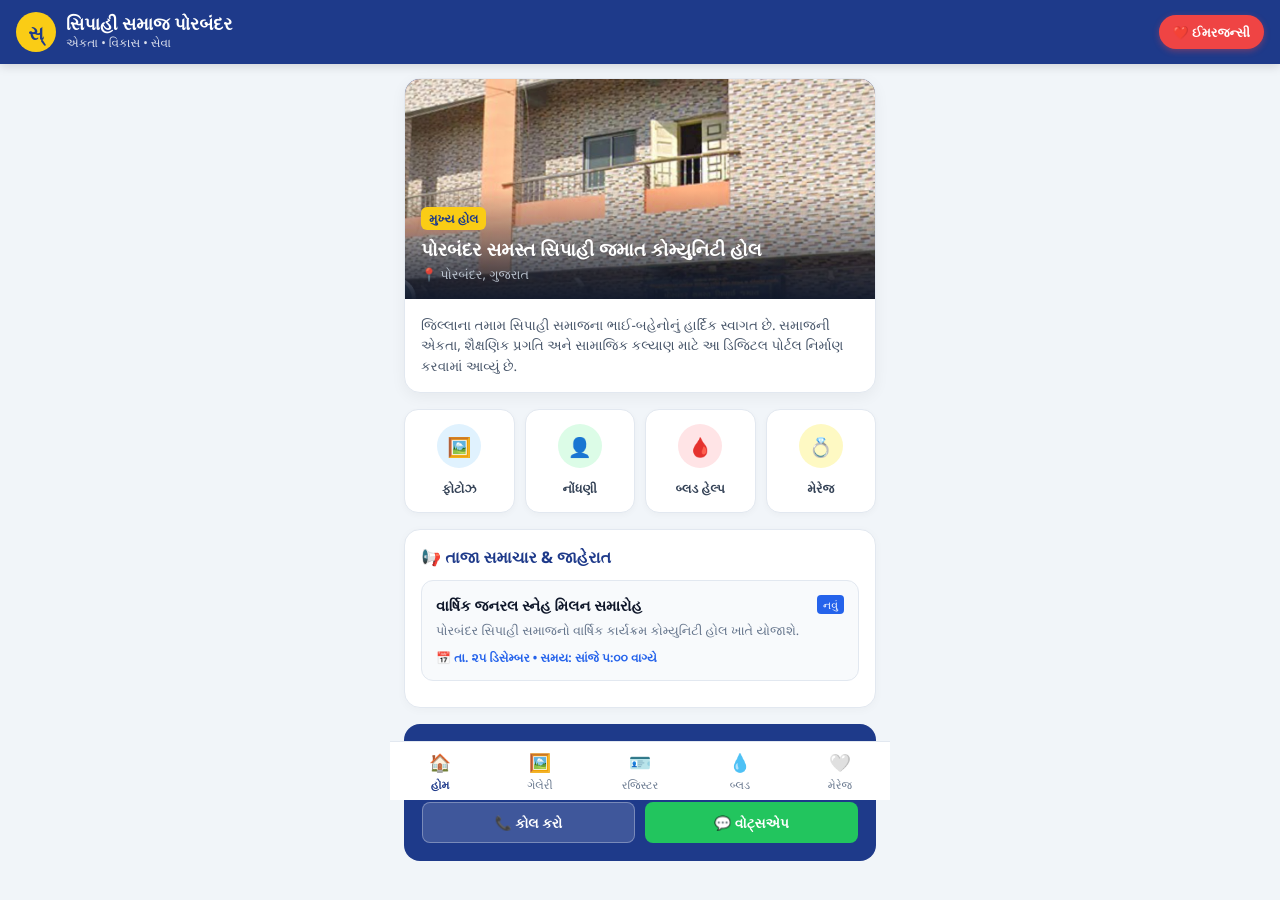
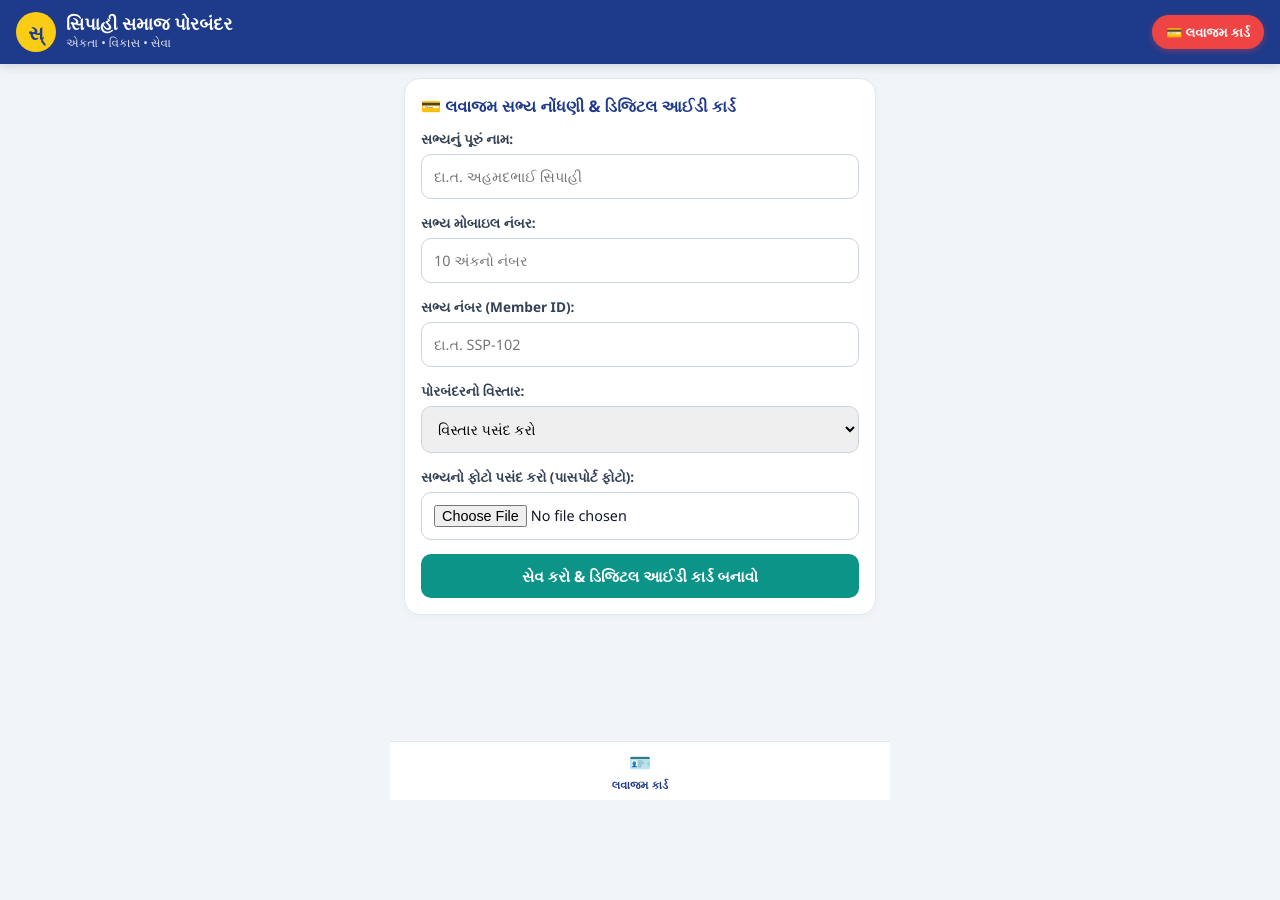
Before and after one commit to yuv693/sipay-samaj-porbandar, a plain HTML site: page index.html in a window 1280 px wide. After the commit the page ends 800 px from the top, so only its background shows below. Drawn offline with Linux system fonts and the light colour scheme.

Commit message:
Enhance ID card generation and update title
Updated title and modified various sections including styles and forms for the ID card generation feature.

```diff
--- a/index.html
+++ b/index.html
@@ -3,7 +3,7 @@
 <head>
   <meta charset="UTF-8">
   <meta name="viewport" content="width=device-width, initial-scale=1.0">
-  <title>સિપાહી સમાજ પોરબંદર</title>
+  <title>સિપાહી સમાજ પોરબંદર - લવાજમ & આઈડી કાર્ડ</title>
   <style>
     :root {
       --primary: #1e3a8a;
@@ -74,88 +74,6 @@
       to { opacity: 1; transform: translateY(0); }
     }
 
-    /* Welcome Hero Card */
-    .hero-card {
-      background: white;
-      border-radius: 16px;
-      overflow: hidden;
-      box-shadow: 0 4px 15px rgba(0,0,0,0.05);
-      margin-bottom: 16px;
-      border: 1px solid #e2e8f0;
-    }
-    .hero-banner {
-      position: relative;
-      height: 220px;
-      background: linear-gradient(135deg, #1e3a8a, #0f172a);
-      color: white;
-    }
-    .hero-banner img {
-      width: 100%;
-      height: 100%;
-      object-fit: cover;
-      display: block;
-    }
-    .hero-overlay {
-      position: absolute;
-      bottom: 0;
-      left: 0;
-      right: 0;
-      padding: 16px;
-      background: linear-gradient(transparent, rgba(15, 23, 42, 0.95));
-    }
-    .badge-yellow {
-      background: #facc15;
-      color: #1e3a8a;
-      font-size: 0.75rem;
-      font-weight: bold;
-      padding: 3px 8px;
-      border-radius: 6px;
-      display: inline-block;
-      margin-bottom: 6px;
-    }
-    .hero-overlay h2 { font-size: 1.15rem; font-weight: 700; color: white; margin-bottom: 4px; }
-    .hero-location { font-size: 0.8rem; opacity: 0.9; color: #cbd5e1; }
-
-    .hero-body {
-      padding: 16px;
-      font-size: 0.85rem;
-      color: #475569;
-      line-height: 1.5;
-    }
-
-    /* Grid Quick Actions */
-    .quick-actions {
-      display: grid;
-      grid-template-columns: repeat(4, 1fr);
-      gap: 10px;
-      margin-bottom: 16px;
-    }
-    .action-btn {
-      background: white;
-      border: 1px solid #e2e8f0;
-      border-radius: 14px;
-      padding: 14px 8px;
-      text-align: center;
-      cursor: pointer;
-      box-shadow: 0 2px 6px rgba(0,0,0,0.03);
-    }
-    .icon-box {
-      width: 44px;
-      height: 44px;
-      border-radius: 50%;
-      margin: 0 auto 8px;
-      display: flex;
-      align-items: center;
-      justify-content: center;
-      font-size: 1.2rem;
-    }
-    .bg-blue { background: #e0f2fe; color: #0284c7; }
-    .bg-green { background: #dcfce7; color: #16a34a; }
-    .bg-red { background: #ffe4e6; color: #e11d48; }
-    .bg-yellow { background: #fef9c3; color: #ca8a04; }
-
-    .action-btn span { font-size: 0.78rem; font-weight: 600; color: #334155; }
-
     /* Section Cards */
     .section-card {
       background: white;
@@ -167,44 +85,88 @@
     }
     .section-title { font-size: 1rem; font-weight: 700; color: #1e3a8a; margin-bottom: 12px; }
 
-    .news-card {
-      background: #f8fafc;
-      border: 1px solid #e2e8f0;
-      border-radius: 12px;
-      padding: 14px;
-      margin-bottom: 10px;
-    }
-    .news-top { display: flex; justify-content: space-between; align-items: flex-start; }
-    .news-top h3 { font-size: 0.92rem; font-weight: 700; color: #0f172a; }
-    .badge-blue { background: #2563eb; color: white; font-size: 0.68rem; padding: 2px 6px; border-radius: 4px; }
-    .news-desc { font-size: 0.8rem; color: #64748b; margin: 6px 0 10px; }
-    .news-meta { font-size: 0.75rem; color: #2563eb; font-weight: 600; }
-
-    /* Contact Card */
-    .contact-card {
-      background: var(--primary);
-      color: white;
-      border-radius: 16px;
-      padding: 18px;
-      margin-bottom: 16px;
-    }
-    .contact-card h3 { font-size: 1rem; color: #facc15; margin-bottom: 6px; }
-    .contact-card p { font-size: 0.8rem; opacity: 0.9; margin-bottom: 14px; }
-    .contact-btns { display: grid; grid-template-columns: 1fr 1fr; gap: 10px; }
-    .btn-call { background: rgba(255,255,255,0.15); color: white; border: 1px solid rgba(255,255,255,0.3); padding: 10px; border-radius: 8px; font-weight: bold; font-size: 0.85rem; cursor: pointer; }
-    .btn-whatsapp { background: #22c55e; color: white; border: none; padding: 10px; border-radius: 8px; font-weight: bold; font-size: 0.85rem; cursor: pointer; }
-
     /* Forms & Inputs */
     .form-group { margin-bottom: 14px; }
     .form-group label { display: block; font-size: 0.85rem; font-weight: 600; margin-bottom: 6px; color: #334155; }
     .form-group input, .form-group select { width: 100%; padding: 12px; border: 1px solid #cbd5e1; border-radius: 10px; font-size: 0.9rem; outline: none; }
     .btn-submit { background: var(--secondary); color: white; border: none; padding: 12px; border-radius: 10px; width: 100%; font-weight: bold; font-size: 0.95rem; cursor: pointer; }
-    .btn-danger { background: var(--accent-red); }
 
-    /* Gallery Grid */
-    .gallery-grid { display: grid; grid-template-columns: repeat(2, 1fr); gap: 10px; }
-    .gallery-item { border-radius: 12px; overflow: hidden; height: 130px; background: #e2e8f0; }
-    .gallery-item img { width: 100%; height: 100%; object-fit: cover; }
+    /* ID Card Design */
+    .id-card-wrapper {
+      display: none;
+      margin-top: 20px;
+    }
+    .id-card {
+      background: linear-gradient(135deg, #ffffff, #f8fafc);
+      border: 2px solid var(--primary);
+      border-radius: 14px;
+      padding: 16px;
+      box-shadow: 0 8px 20px rgba(0,0,0,0.12);
+      position: relative;
+      overflow: hidden;
+    }
+    .id-card-header {
+      background: var(--primary);
+      color: white;
+      margin: -16px -16px 14px -16px;
+      padding: 12px;
+      text-align: center;
+      border-bottom: 3px solid #facc15;
+    }
+    .id-card-header h3 { font-size: 0.95rem; font-weight: bold; }
+    .id-card-header p { font-size: 0.7rem; opacity: 0.9; }
+
+    .id-card-body {
+      display: flex;
+      gap: 12px;
+      align-items: center;
+    }
+    .id-photo-box {
+      width: 80px;
+      height: 95px;
+      background: #e2e8f0;
+      border: 2px solid #cbd5e1;
+      border-radius: 8px;
+      display: flex;
+      align-items: center;
+      justify-content: center;
+      overflow: hidden;
+      flex-shrink: 0;
+    }
+    .id-photo-box img {
+      width: 100%;
+      height: 100%;
+      object-fit: cover;
+    }
+    .id-details { font-size: 0.82rem; color: #1e293b; line-height: 1.6; }
+    .id-details strong { color: var(--primary); }
+    .id-number-tag {
+      background: #fef9c3;
+      border: 1px dashed #ca8a04;
+      padding: 4px 8px;
+      border-radius: 6px;
+      font-weight: bold;
+      display: inline-block;
+      margin-top: 4px;
+      color: #854d0e;
+    }
+    .id-card-footer {
+      margin-top: 14px;
+      padding-top: 8px;
+      border-top: 1px solid #e2e8f0;
+      display: flex;
+      justify-content: space-between;
+      align-items: center;
+      font-size: 0.7rem;
+      color: #64748b;
+    }
+    .verified-badge {
+      background: #dcfce7;
+      color: #16a34a;
+      padding: 2px 8px;
+      border-radius: 12px;
+      font-weight: bold;
+    }
 
     /* Bottom Nav */
     .bottom-nav {
@@ -248,135 +210,78 @@
         <p>એકતા • વિકાસ • સેવા</p>
       </div>
     </div>
-    <button class="btn-emergency" onclick="openTab('blood')">
-      ❤️ ઈમરજન્સી
+    <button class="btn-emergency" onclick="openTab('lavajam')">
+      💳 લવાજમ કાર્ડ
     </button>
   </div>
 
   <div class="container">
 
-    <!-- PAGE 1: HOME -->
-    <div id="page-home" class="tab-page active">
-      <div class="hero-card">
-        <div class="hero-banner">
-          <img src="1000385514.jpg" alt="પોરબંદર સિપાહી સમાજ હોલ">
-          <div class="hero-overlay">
-            <span class="badge-yellow">મુખ્ય હોલ</span>
-            <h2>પોરબંદર સમસ્ત સિપાહી જમાત કોમ્યુનિટી હોલ</h2>
-            <div class="hero-location">📍 પોરબંદર, ગુજરાત</div>
-          </div>
-        </div>
-        <div class="hero-body">
-          જિલ્લાના તમામ સિપાહી સમાજના ભાઈ-બહેનોનું હાર્દિક સ્વાગત છે. સમાજની એકતા, શૈક્ષણિક પ્રગતિ અને સામાજિક કલ્યાણ માટે આ ડિજિટલ પોર્ટલ નિર્માણ કરવામાં આવ્યું છે.
-        </div>
-      </div>
-
-      <!-- Quick Action Buttons -->
-      <div class="quick-actions">
-        <div class="action-btn" onclick="openTab('gallery')">
-          <div class="icon-box bg-blue">🖼️</div>
-          <span>ફોટોઝ</span>
-        </div>
-        <div class="action-btn" onclick="openTab('register')">
-          <div class="icon-box bg-green">👤</div>
-          <span>નોંધણી</span>
-        </div>
-        <div class="action-btn" onclick="openTab('blood')">
-          <div class="icon-box bg-red">🩸</div>
-          <span>બ્લડ હેલ્પ</span>
-        </div>
-        <div class="action-btn" onclick="openTab('marriage')">
-          <div class="icon-box bg-yellow">💍</div>
-          <span>મેરેજ</span>
-        </div>
-      </div>
-
-      <!-- News Section -->
+    <!-- PAGE: LAVAJAM & ID CARD GENERATOR -->
+    <div id="page-lavajam" class="tab-page active">
       <div class="section-card">
-        <div class="section-title">📢 તાજા સમાચાર & જાહેરાત</div>
-        <div class="news-card">
-          <div class="news-top">
-            <h3>વાર્ષિક જનરલ સ્નેહ મિલન સમારોહ</h3>
-            <span class="badge-blue">નવું</span>
-          </div>
-          <div class="news-desc">પોરબંદર સિપાહી સમાજનો વાર્ષિક કાર્યક્રમ કોમ્યુનિટી હોલ ખાતે યોજાશે.</div>
-          <div class="news-meta">📅 તા. ૨૫ ડિસેમ્બર • સમય: સાંજે ૫:૦૦ વાગ્યે</div>
-        </div>
-      </div>
-
-      <!-- Contact -->
-      <div class="contact-card">
-        <h3>મદદ અથવા સંપર્ક માટે</h3>
-        <p>કોમ્યુનિટી હોલ બુકિંગ અને અન્ય માહિતી માટે જમાત કાર્યાલયનો સંપર્ક કરો.</p>
-        <div class="contact-btns">
-          <button class="btn-call" onclick="window.location.href='tel:9825000000'">📞 કોલ કરો</button>
-          <button class="btn-whatsapp" onclick="window.location.href='https://wa.me/919825000000'">💬 વોટ્સએપ</button>
-        </div>
-      </div>
-    </div>
-
-    <!-- PAGE 2: GALLERY -->
-    <div id="page-gallery" class="tab-page">
-      <div class="section-card">
-        <div class="section-title">🖼️ સમાજ ફોટો ગેલેરી</div>
-        <div class="gallery-grid">
-          <div class="gallery-item">
-            <img src="1000385514.jpg" alt="Hall">
-          </div>
-        </div>
-      </div>
-    </div>
-
-    <!-- PAGE 3: REGISTER -->
-    <div id="page-register" class="tab-page">
-      <div class="section-card">
-        <div class="section-title">👤 સભ્ય નોંધણી ફોર્મ</div>
-        <form onsubmit="alert('તમારું રજીસ્ટ્રેશન થઈ ગયું છે!'); return false;">
+        <div class="section-title">💳 લવાજમ સભ્ય નોંધણી & ડિજિટલ આઈડી કાર્ડ</div>
+        <form id="lavajamForm" onsubmit="generateCard(event)">
           <div class="form-group">
-            <label>પૂરું નામ:</label>
-            <input type="text" placeholder="નામ દાખલ કરો" required>
+            <label>સભ્યનું પૂરું નામ:</label>
+            <input type="text" id="mName" placeholder="દા.ત. અહમદભાઈ સિપાહી" required>
           </div>
           <div class="form-group">
-            <label>મોબાઇલ નંબર:</label>
-            <input type="tel" placeholder="10 અંકનો નંબર" pattern="[0-9]{10}" required>
+            <label>સભ્ય મોબાઇલ નંબર:</label>
+            <input type="tel" id="mMobile" placeholder="10 અંકનો નંબર" pattern="[0-9]{10}" required>
           </div>
           <div class="form-group">
-            <label>વિસ્તાર (પોરબંદર):</label>
-            <select required>
+            <label>સભ્ય નંબર (Member ID):</label>
+            <input type="text" id="mNumber" placeholder="દા.ત. SSP-102" required>
+          </div>
+          <div class="form-group">
+            <label>પોરબંદરનો વિસ્તાર:</label>
+            <select id="mArea" required>
               <option value="">વિસ્તાર પસંદ કરો</option>
               <option>છાયા</option>
               <option>ઝુરીબાગ</option>
               <option>ખાપટ</option>
               <option>બોખીરા</option>
-              <option>સિટી / મેમણવાડ</option>
+              <option>મેમણવાડ / સિટી</option>
             </select>
           </div>
-          <button type="submit" class="btn-submit">સેવ કરો</button>
+          <!-- Photo Upload Option -->
+          <div class="form-group">
+            <label>સભ્યનો ફોટો પસંદ કરો (પાસપોર્ટ ફોટો):</label>
+            <input type="file" id="mPhoto" accept="image/*" onchange="previewUserPhoto(event)">
+          </div>
+          <button type="submit" class="btn-submit">સેવ કરો & ડિજિટલ આઈડી કાર્ડ બનાવો</button>
         </form>
-      </div>
-    </div>
 
-    <!-- PAGE 4: BLOOD HELP -->
-    <div id="page-blood" class="tab-page">
-      <div class="section-card">
-        <div class="section-title">🩸 ઈમરજન્સી બ્લડ ડોનેશન</div>
-        <div class="form-group">
-          <label>જરૂરી બ્લડ ગ્રુપ પસંદ કરો:</label>
-          <select id="bgSelect">
-            <option>A+</option><option>B+</option><option>O+</option><option>AB+</option><option>O-</option>
-          </select>
+        <!-- Digital ID Card Preview -->
+        <div class="id-card-wrapper" id="idCardWrapper">
+          <div class="id-card">
+            <div class="id-card-header">
+              <h3>પોરબંદર સમસ્ત સિપાહી જમાત</h3>
+              <p>ડિજિટલ સભ્ય ઓળખપત્ર (Member ID Card)</p>
+            </div>
+            <div class="id-card-body">
+              <div class="id-photo-box">
+                <img id="cardUserPhoto" src="" alt="સભ્યનો ફોટો" style="display:none;">
+                <span id="photoPlaceholderText" style="font-size:2rem;">👤</span>
+              </div>
+              <div class="id-details">
+                <div><strong>નામ:</strong> <span id="cardName">-</span></div>
+                <div><strong>મોબાઇલ:</strong> <span id="cardMobile">-</span></div>
+                <div><strong>વિસ્તાર:</strong> <span id="cardArea">-</span></div>
+                <div class="id-number-tag">સભ્ય નં: <span id="cardNumber">-</span></div>
+              </div>
+            </div>
+            <div class="id-card-footer">
+              <span>📍 પોરબંદર, ગુજરાત</span>
+              <span class="verified-badge">✓ પ્રમાણિત સભ્ય</span>
+            </div>
+          </div>
+          <p style="text-align:center; font-size:0.75rem; color:#64748b; margin-top:8px;">
+            📸 આ કાર્ડનો સ્ક્રીનશોટ પાડીને સાચવી રાખો.
+          </p>
         </div>
-        <button class="btn-submit btn-danger" onclick="searchBlood()">રક્તદાતા શોધો</button>
-        <div id="bloodResult" style="margin-top:15px;"></div>
-      </div>
-    </div>
 
-    <!-- PAGE 5: MARRIAGE -->
-    <div id="page-marriage" class="tab-page">
-      <div class="section-card">
-        <div class="section-title">💍 વિવાહ / મેટ્રિમોનિયલ</div>
-        <p style="font-size:0.85rem; color:#64748b; margin-bottom:15px;">સમાજના યુવક-યુવતીઓ માટે બાયોડેટા નોંધણી.</p>
-        <button class="btn-submit" onclick="alert('બાયોડેટા ફોર્મ ઓપન થશે.')">➕ બાયોડેટા ઉમેરો</button>
       </div>
     </div>
 
@@ -384,49 +289,60 @@
 
   <!-- Bottom Navigation -->
   <div class="bottom-nav">
-    <button class="nav-item active" id="btn-home" onclick="openTab('home')">
-      <span class="nav-icon">🏠</span>
-      <span>હોમ</span>
-    </button>
-    <button class="nav-item" id="btn-gallery" onclick="openTab('gallery')">
-      <span class="nav-icon">🖼️</span>
-      <span>ગેલેરી</span>
-    </button>
-    <button class="nav-item" id="btn-register" onclick="openTab('register')">
+    <button class="nav-item active" id="btn-lavajam" onclick="openTab('lavajam')">
       <span class="nav-icon">🪪</span>
-      <span>રજિસ્ટર</span>
-    </button>
-    <button class="nav-item" id="btn-blood" onclick="openTab('blood')">
-      <span class="nav-icon">💧</span>
-      <span>બ્લડ</span>
-    </button>
-    <button class="nav-item" id="btn-marriage" onclick="openTab('marriage')">
-      <span class="nav-icon">🤍</span>
-      <span>મેરેજ</span>
+      <span>લવાજમ કાર્ડ</span>
     </button>
   </div>
 
   <script>
+    let uploadedPhotoUrl = "";
+
     function openTab(tabName) {
-      // Hide all pages
       document.querySelectorAll('.tab-page').forEach(page => page.classList.remove('active'));
       document.querySelectorAll('.nav-item').forEach(btn => btn.classList.remove('active'));
-
-      // Show selected page
       document.getElementById('page-' + tabName).classList.add('active');
       document.getElementById('btn-' + tabName).classList.add('active');
-      window.scrollTo(0, 0);
     }
 
-    function searchBlood() {
-      const bg = document.getElementById('bgSelect').value;
-      document.getElementById('bloodResult').innerHTML = `
-        <div style="background:#f1f5f9; padding:12px; border-radius:8px; border-left:4px solid #ef4444; font-size:0.85rem;">
-          <strong>પોરબંદર ${bg} રક્તદાતા:</strong><br>
-          1. અહમદભાઈ સિપાહી (છાયા) - 98250xxxxx<br>
-          2. રફીકભાઈ સિપાહી (ઝુરીબાગ) - 98980xxxxx
-        </div>
-      `;
+    function previewUserPhoto(event) {
+      const file = event.target.files[0];
+      if (file) {
+        const reader = new FileReader();
+        reader.onload = function(e) {
+          uploadedPhotoUrl = e.target.result;
+        }
+        reader.readAsDataURL(file);
+      }
+    }
+
+    function generateCard(event) {
+      event.preventDefault();
+
+      const name = document.getElementById('mName').value;
+      const mobile = document.getElementById('mMobile').value;
+      const num = document.getElementById('mNumber').value;
+      const area = document.getElementById('mArea').value;
+
+      document.getElementById('cardName').innerText = name;
+      document.getElementById('cardMobile').innerText = mobile;
+      document.getElementById('cardNumber').innerText = num;
+      document.getElementById('cardArea').innerText = area;
+
+      const imgElement = document.getElementById('cardUserPhoto');
+      const placeholderText = document.getElementById('photoPlaceholderText');
+
+      if (uploadedPhotoUrl) {
+        imgElement.src = uploadedPhotoUrl;
+        imgElement.style.display = 'block';
+        placeholderText.style.display = 'none';
+      } else {
+        imgElement.style.display = 'none';
+        placeholderText.style.display = 'block';
+      }
+
+      document.getElementById('idCardWrapper').style.display = 'block';
+      document.getElementById('idCardWrapper').scrollIntoView({ behavior: 'smooth' });
     }
   </script>
 </body>
```
